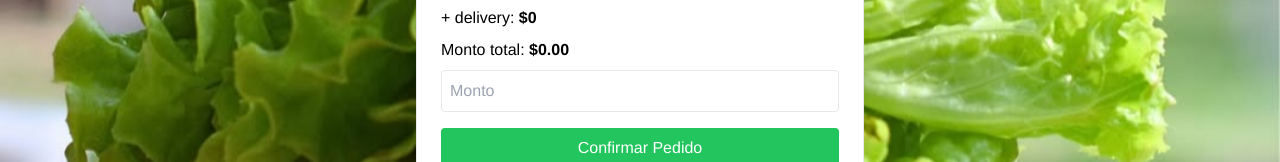
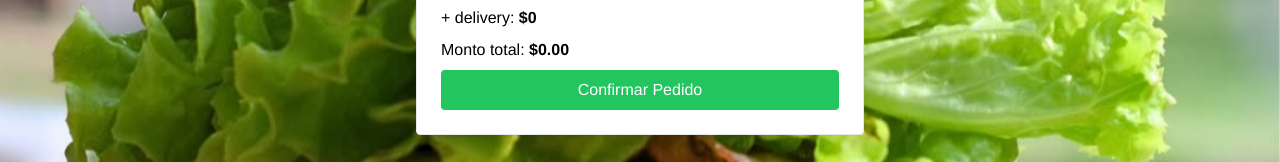
Before and after one commit to rodribessone/LeFiu, a React (Vite) app in the folder front/: page /confirmarCompra in a window 1280 px wide. Shown: the part 404-566 px from the top of the page. Built offline with nearby package versions, Linux system fonts and the light colour scheme; no server answers.

Commit message:
open y carrito

```diff
--- a/front/src/componentes/HacerPedido/ConfirmarCompra.jsx
+++ b/front/src/componentes/HacerPedido/ConfirmarCompra.jsx
@@ -2,32 +2,30 @@ import { useCart } from "../HacerPedido/CartContext";
 import { useState, useEffect } from "react";
 
 export default function ConfirmarCompra() {
-  const { cartItems } = useCart(); // Obtener los productos del carrito
+  const { cartItems, clearCart } = useCart(); // Obtener los productos del carrito y la función para vaciarlo
   const [nombre, setNombre] = useState("");
   const [direccion, setDireccion] = useState("");
   const [medioPago, setMedioPago] = useState("");
   const [delivery, setDelivery] = useState(0);
-  const backendUrl = import.meta.env.VITE_BACKEND_URL;  // Revisa si ya contiene un slash final
+  const backendUrl = import.meta.env.VITE_BACKEND_URL;
 
   const token = localStorage.getItem('token');
 
   useEffect(() => {
-  // Obtener el precio del delivery desde el backend
     fetch(`${backendUrl}/delivery`, {
-    method: 'GET', // Aquí estás utilizando DELETE, asegúrate de que este sea el método correcto
+      method: 'GET',
       headers: {
         'Content-Type': 'application/json',
-      Authorization: `Bearer ${token}`, // Asegúrate de que el token se incluya aquí
+        Authorization: `Bearer ${token}`,
       },
     })
       .then((res) => res.json())
       .then((data) => {
-      setDelivery(data.deliveryPrice); // Actualizar el precio de delivery
+        setDelivery(data.deliveryPrice);
       })
       .catch((error) => console.error('Error al obtener el precio del delivery:', error));
   }, []);
 
-  // Cálculo del total a pagar
   const total = cartItems.reduce(
     (accumulator, item) => accumulator + item.precio * item.quantity,
     0
@@ -38,17 +36,18 @@ useEffect(() => {
   const handleSubmit = (event) => {
     event.preventDefault();
 
-    // Generar el mensaje para WhatsApp
     const productos = cartItems.map(
       (item) => `${item.nombre} (Cantidad: ${item.quantity}, Precio: $${item.precio})`
     ).join(", ");
 
     const montoTotal = total + delivery;
 
-    const mensaje = `¡Hola! Soy *${nombre}*\n\nTe encargo para la dirección *${direccion}* los siguientes productos:\n${productos}.\n\nVoy a pagar con *${medioPago}*.\n\nEl monto total a pagar es *$${montoTotal.toFixed(2)}*`; // Mensaje con el precio total
+    const mensaje = `¡Hola! Soy *${nombre}*\n\nTe encargo para la dirección *${direccion}* los siguientes productos:\n${productos}.\n\nVoy a pagar con *${medioPago}*.\n\nEl monto total a pagar es *$${montoTotal.toFixed(2)}*`;
 
-    // Redirigir a WhatsApp
     window.open(`https://wa.me/${businessNumber}?text=${encodeURIComponent(mensaje)}`, "_blank");
+
+    // Vaciar el carrito después de la compra
+    clearCart(); // Esto asume que tienes una función clearCart en el contexto de carrito
 
     alert("Compra confirmada. ¡Gracias por tu pedido!");
   };
@@ -92,15 +91,6 @@ useEffect(() => {
         <p className="block mb-2">+ delivery: <b>${delivery}</b></p>
         <p className="block mb-2">Monto total: <b>${(total + delivery).toFixed(2)}</b></p>
 
-	<input
-          type="text"
-          className="w-full p-2 mb-4 border rounded"
-          placeholder="Monto"
-          value={medioPago}
-          onChange={(e) => setMedioPago(e.target.value)}
-          required
-        />
-
         <button
           type="submit"
           className="w-full bg-green-500 text-white py-2 rounded hover:bg-green-600"
--- a/front/src/componentes/Main/Main.jsx
+++ b/front/src/componentes/Main/Main.jsx
@@ -17,7 +17,7 @@ export default function Main() {
     // Define horarios de apertura
     const schedule = {
       1: { open: 20.5, close: 23.5 }, // Lunes: 20:30 - 23:30
-      2: { open: 11.5, close: 23.0 }, // Martes: 20:30 - 23:30
+      2: { open: 0, close: 23 }, // Martes: 20:30 - 23:30
       3: { open: 20.5, close: 23.5 }, // Miércoles: 20:30 - 23:30
       4: { open: 20.5, close: 23.5 }, // Jueves: 20:30 - 23:30
       5: { open: 20.5, close: 23.5 }, // Viernes: 20:30 - 23:30
```
Lines whose indentation alone changed are shown as unchanged.
